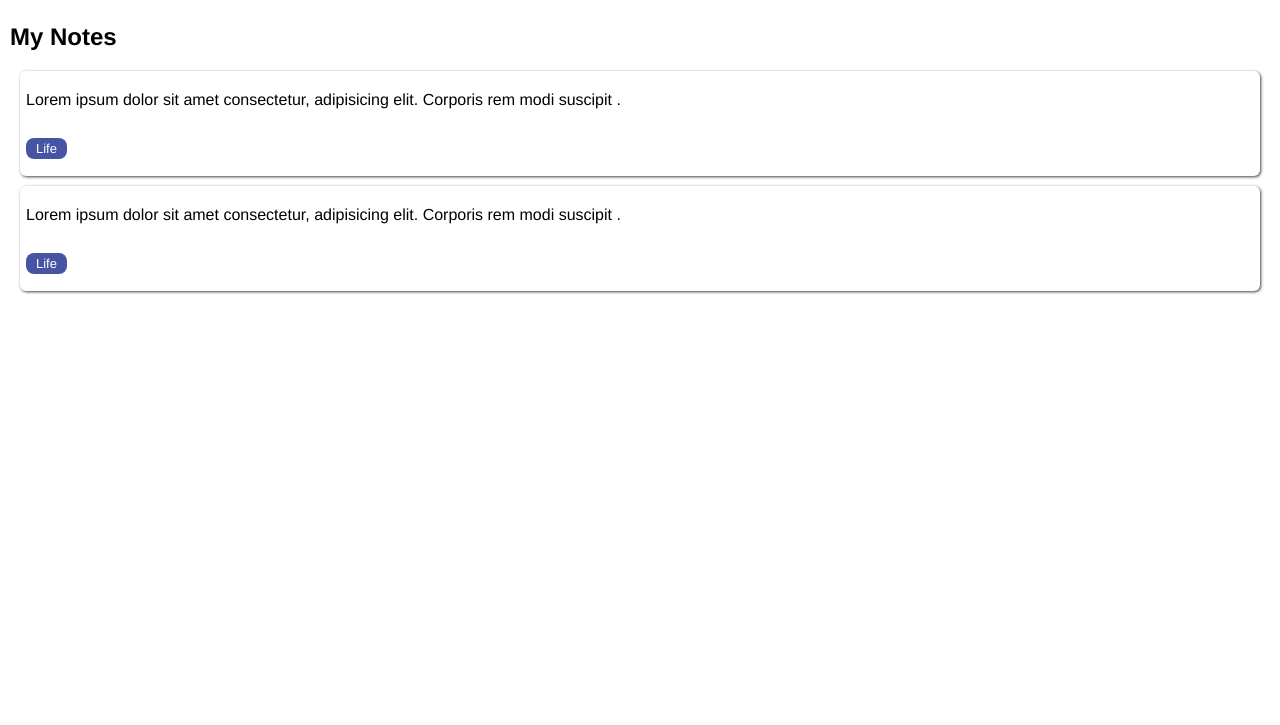
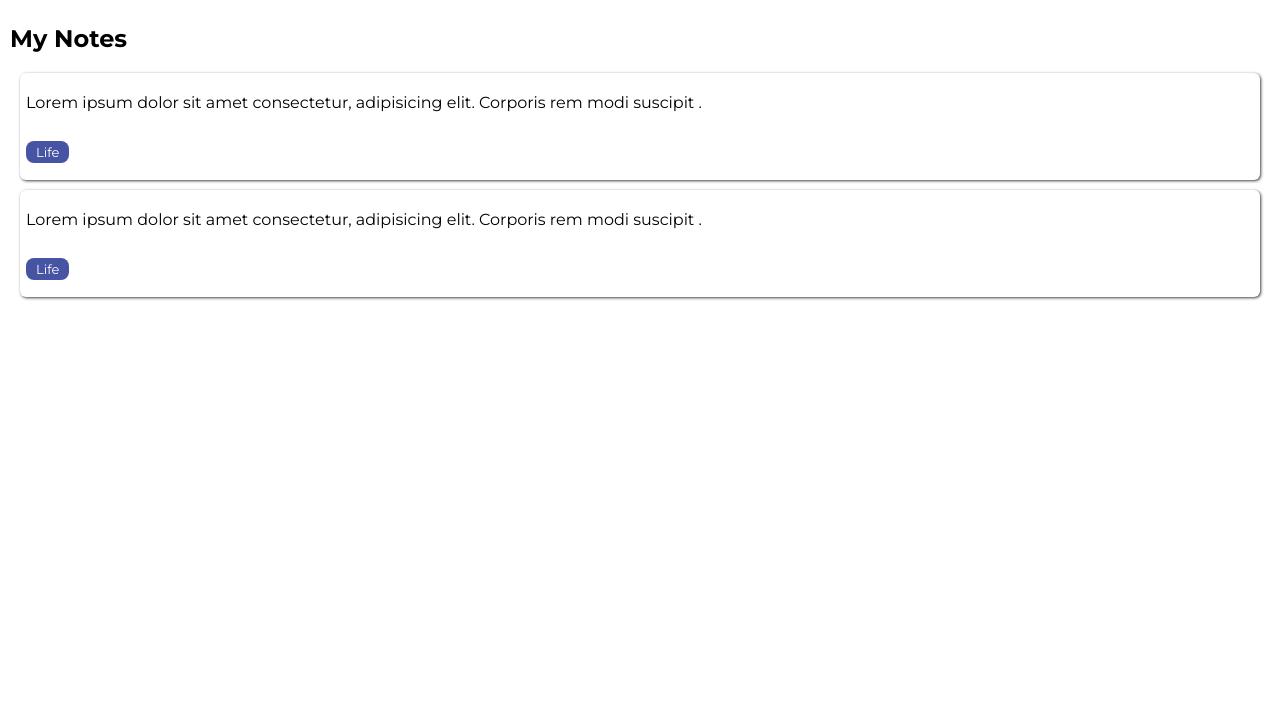
Before and after one commit to ELIE-MANI/Notty, a plain HTML site: page index.html in a window 1280 px wide. Shown: the part 75-800 px from the top of the page. Drawn offline with Linux system fonts and the light colour scheme.

Commit message:
changed font

```diff
--- a/index.html
+++ b/index.html
@@ -4,7 +4,13 @@
   <meta charset="UTF-8">
   <meta name="viewport" content="width=device-width, initial-scale=1.0">
   <link rel="stylesheet" href="style.css">
+  <!-- fonts -->
+    <link rel="preconnect" href="https://fonts.googleapis.com">
+<link rel="preconnect" href="https://fonts.gstatic.com" crossorigin>
+<link href="https://fonts.googleapis.com/css2?family=IBM+Plex+Mono:ital,wght@0,100;0,200;0,300;0,400;0,500;0,600;0,700;1,100;1,200;1,300;1,400;1,500;1,600;1,700&family=Montserrat:ital,wght@0,100..900;1,100..900&family=Raleway:ital,wght@0,100..900;1,100..900&family=Roboto:ital,wght@0,100..900;1,100..900&family=Source+Code+Pro:ital,wght@0,200..900;1,200..900&family=Source+Sans+3:ital,wght@0,200..900;1,200..900&display=swap" rel="stylesheet">
+
   <title>Notty</title>
+
 </head>
 <body>
   <nav>
--- a/style.css
+++ b/style.css
@@ -1,5 +1,5 @@
 body{
-  font-family: 'Franklin Gothic Medium', 'Arial Narrow', Arial, sans-serif;
+  font-family: "Montserrat", sans-serif;
  padding: 10px;
  margin: 0;
 }
```
